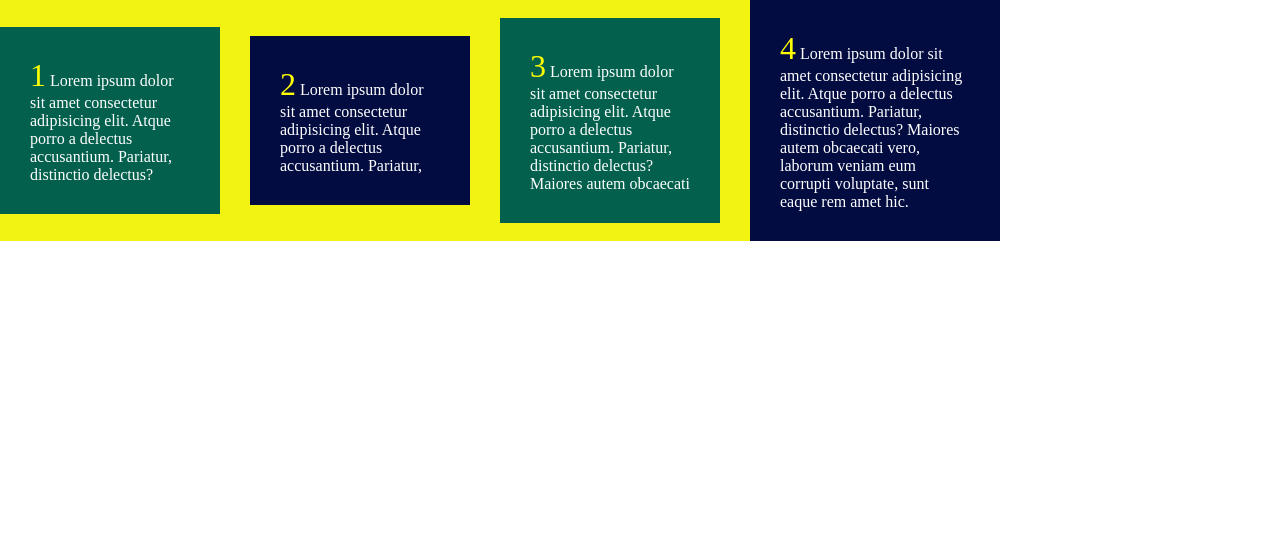
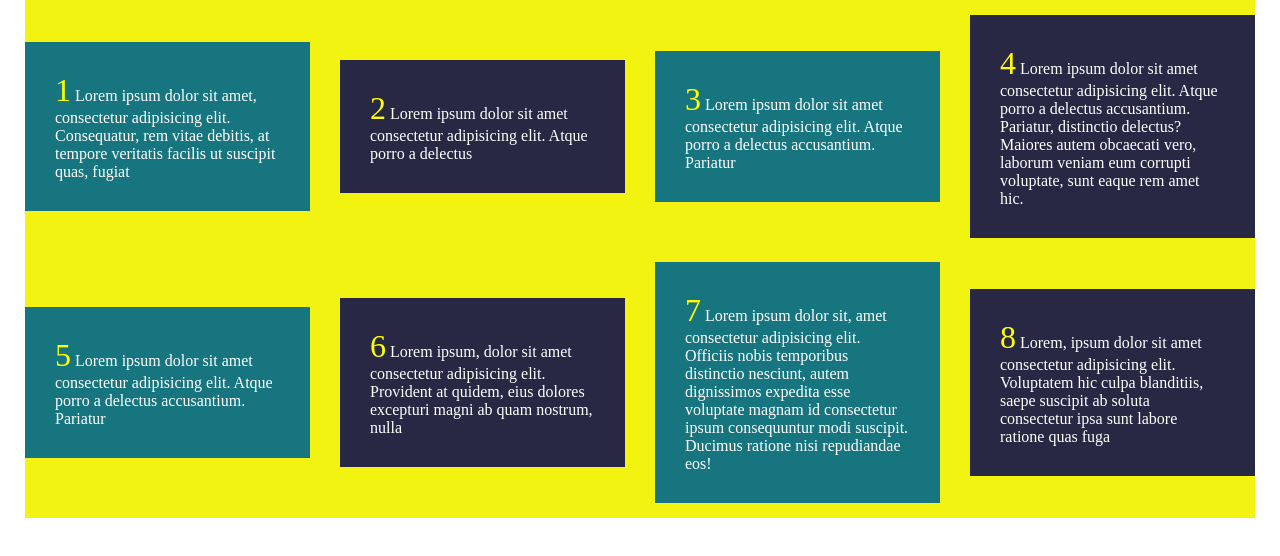
Before and after one commit to LePhucThanh2k2/traidev_frontend_lephucthanh_0522_module_frontend, a plain HTML site: page b01/exercise-03/index.html in a window 1280 px wide. Drawn offline with Linux system fonts and the light colour scheme.

Commit message:
homework answer 03

```diff
--- a/b01/exercise-03/index.html
+++ b/b01/exercise-03/index.html
@@ -14,30 +14,44 @@
 
 <body>
     <div class="container">
-        <div class="box-top">
-            <div class="wrapper">
-                <p>1 Lorem ipsum dolor sit amet consectetur adipisicing elit. Atque porro a delectus accusantium.
-                    Pariatur,
-                    distinctio delectus?
+        <div class="wrapper">
+            <div class="box">
+                <p>1 Lorem ipsum dolor sit amet, consectetur adipisicing elit. Consequatur, rem vitae debitis, at
+                    tempore veritatis facilis ut suscipit quas, fugiat
                 </p>
             </div>
-            <div class="wrapper ">
-                <p>2 Lorem ipsum dolor sit amet consectetur adipisicing elit. Atque porro a delectus accusantium.
-                    Pariatur,
+            <div class="box ">
+                <p>2 Lorem ipsum dolor sit amet consectetur adipisicing elit. Atque porro a delectus
                 </p>
             </div>
-            <div class="wrapper ">
+            <div class="box ">
                 <p>3 Lorem ipsum dolor sit amet consectetur adipisicing elit. Atque porro a delectus accusantium.
-                    Pariatur,
-                    distinctio delectus? Maiores autem obcaecati</p>
+                    Pariatur</p>
             </div>
-            <div class="wrapper ">
+            <div class="box ">
                 <p>4 Lorem ipsum dolor sit amet consectetur adipisicing elit. Atque porro a delectus accusantium.
                     Pariatur,
                     distinctio delectus? Maiores autem obcaecati vero, laborum veniam eum corrupti voluptate, sunt eaque
                     rem
                     amet hic.</p>
             </div>
+            <div class="box ">
+                <p>5 Lorem ipsum dolor sit amet consectetur adipisicing elit. Atque porro a delectus accusantium.
+                    Pariatur</p>
+            </div>
+            <div class="box ">
+                <p>6 Lorem ipsum, dolor sit amet consectetur adipisicing elit. Provident at quidem, eius dolores
+                    excepturi magni ab quam nostrum, nulla </p>
+            </div>
+            <div class="box ">
+                <p>7 Lorem ipsum dolor sit, amet consectetur adipisicing elit. Officiis nobis temporibus distinctio
+                    nesciunt, autem dignissimos expedita esse voluptate magnam id consectetur ipsum consequuntur modi
+                    suscipit. Ducimus ratione nisi repudiandae eos!</p>
+            </div>
+            <div class="box ">
+                <p>8 Lorem, ipsum dolor sit amet consectetur adipisicing elit. Voluptatem hic culpa blanditiis, saepe
+                    suscipit ab soluta consectetur ipsa sunt labore ratione quas fuga</p>
+            </div>
         </div>
     </div>
 </body>
--- a/b01/exercise-03/style.css
+++ b/b01/exercise-03/style.css
@@ -6,9 +6,35 @@
 .container {
   background-color: rgb(243, 243, 18);
   font-size: 0;
+  width: 1230px;
+  margin: 0 auto;
+}
+.wrapper {
+  margin-left: -30px;
+  padding: 15px 0;
+  margin-top: -24px;
+}
+.box {
+  width: calc(25% - 30px);
+  margin-left: 30px;
   display: inline-block;
-  width: 1000px;
+  font-size: 16px;
+  padding: 30px;
+  color: #fff;
+  vertical-align: middle;
+  margin-top: 24px;
 }
+p::first-letter {
+  color: yellow;
+  font-size: 200%;
+}
+.box:nth-child(odd) {
+  background-color: #17757f;
+}
+.box:nth-child(even) {
+  background-color: #282844;
+}
+/*
 .wrapper {
   display: inline-block;
   vertical-align: middle;
@@ -23,18 +49,15 @@ p::first-letter {
   font-size: 200%;
 }
 .wrapper:nth-child(odd) {
-  background-color: rgb(2, 96, 77);
+  background-color: #17757f;
 }
 .wrapper:nth-child(even) {
-  background-color: rgb(3, 12, 65);
+  background-color: #282844;
 }
 .wrapper {
-  margin-right: 30px;
-}
-.wrapper:last-child {
+  margin-left: 30px;
+} */
+/* .wrapper:last-child {
   margin-right: 0;
-
   width: 25%;
-}
-.box-top {
-}
+} */
```
